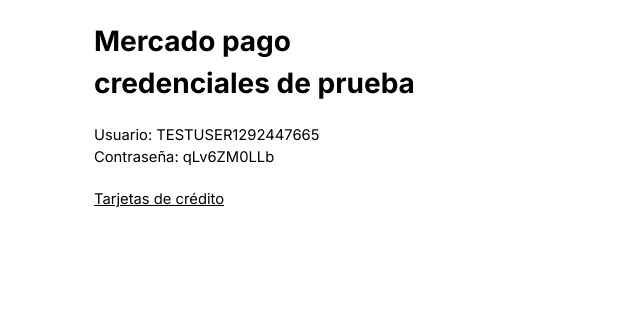
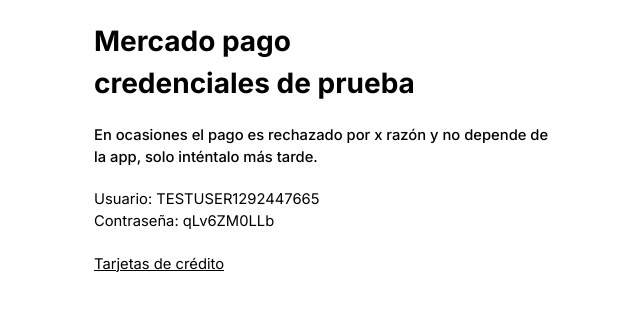
Before and after one commit to dresandev/vexara, a Next.js app: page /payment-credentials in a window 1280 px wide. Shown: the top 310 px of the page, without its empty margins (316-956 px from the left). Built offline with nearby package versions, Linux system fonts and the light colour scheme; no server answers.

Commit message:
add: warning that the payment may fail

```diff
--- a/src/app/payment-credentials/page.module.css
+++ b/src/app/payment-credentials/page.module.css
@@ -9,6 +9,11 @@
   padding-block-end: 20px;
 }
 
+.description {
+  font-weight: 500;
+  margin-block-end: 20px;
+}
+
 .link {
   display: inline-block;
   padding-block-start: 20px;
--- a/src/app/payment-credentials/page.tsx
+++ b/src/app/payment-credentials/page.tsx
@@ -4,6 +4,7 @@
   return (
     <div className={styles.wrapper}>
       <h1 className={styles.title}>Mercado pago credenciales de prueba</h1>
+      <p className={styles.description}>En ocasiones el pago es rechazado por x razón y no depende de la app, solo inténtalo más tarde.</p>
       <p>Usuario: TESTUSER1292447665</p>
       <p>Contraseña: qLv6ZM0LLb</p>
       <a
```
